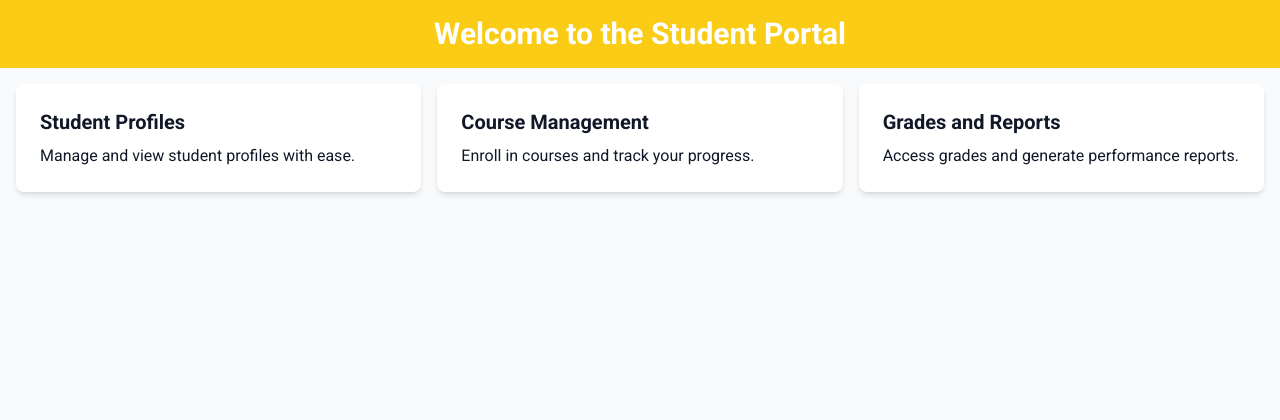
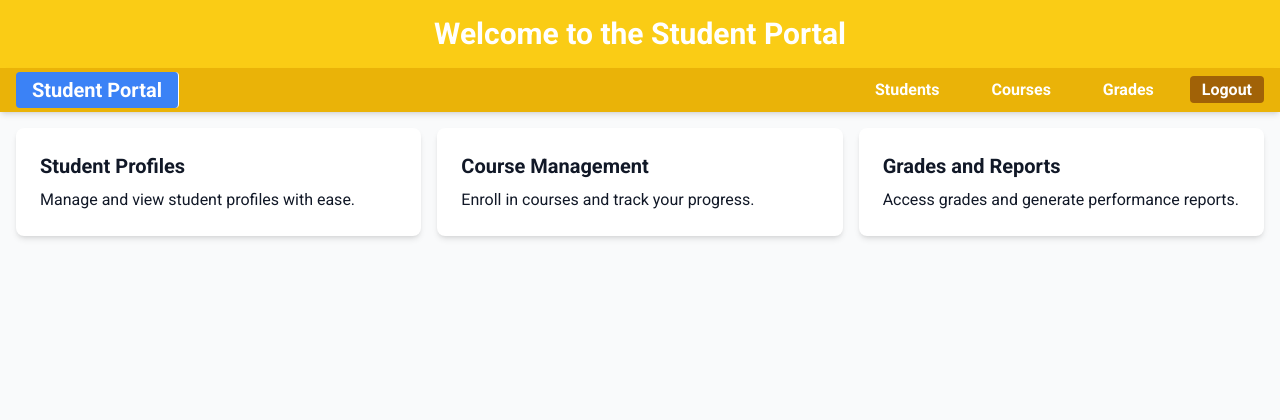
Before and after one commit to Swamy-s-Tech-Skills-Academy/student-portal-api, a Django app: page / in a window 1280 px wide. Shown: the top 420 px of the page. Run offline with Django 5.2, Linux system fonts and the light colour scheme; some libraries are stand-ins or nearby versions.

Commit message:
Update navbar.html

```diff
--- a/src/templates/navbar.html
+++ b/src/templates/navbar.html
@@ -3,3 +3,25 @@
         <h1 class="text-3xl font-bold">Welcome to the Student Portal</h1>
     </div>
 </header>
+
+<nav class="bg-yellow-500 text-white shadow-md">
+    <div class="container mx-auto px-4 py-1 flex justify-between items-center">
+        <a href="/" class="text-xl font-bold px-4 py-1 rounded transition-colors duration-200 hover:bg-yellow-600 hover:text-white {% if request.path == '/' %} active-tab {% endif %}">
+            Student Portal
+        </a>
+        <div class="space-x-4">
+            <a href="/students" class="px-4 py-2 rounded transition-colors duration-200 hover:bg-yellow-600 hover:text-white font-bold {% if request.path == '/students/' %} active-tab {% endif %}">
+                Students
+            </a>
+            <a href="/courses" class="px-4 py-2 rounded transition-colors duration-200 hover:bg-yellow-600 hover:text-white font-bold {% if request.path == '/courses/' %} active-tab {% endif %}">
+                Courses
+            </a>
+            <a href="/grades" class="px-4 py-2 rounded transition-colors duration-200 hover:bg-yellow-600 hover:text-white font-bold {% if request.path == '/grades/' %} active-tab {% endif %}">
+                Grades
+            </a>
+            <a href="/logout" class="bg-yellow-700 hover:bg-yellow-800 hover:text-white px-3 py-1 rounded transition-colors duration-200 font-bold">
+                Logout
+            </a>
+        </div>
+    </div>
+</nav>
```
